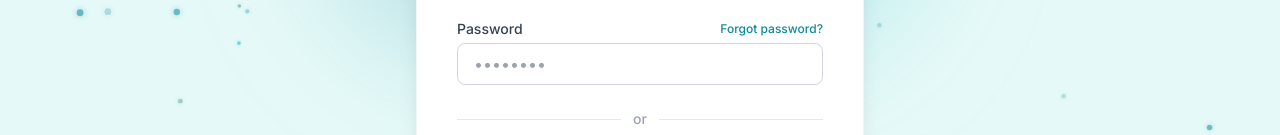
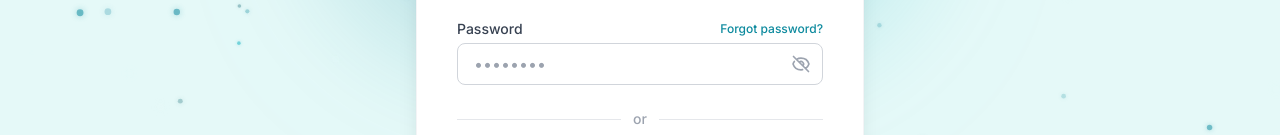
Before and after one commit to ADORIX000/adorix-webb, a React (Vite) app: page /login in a window 1280 px wide. Shown: the part 320-455 px from the top of the page. Built offline with nearby package versions, Linux system fonts and the light colour scheme; the HTML template or start-up script is replaced by a standard one.

Commit message:
Sign in part

```diff
--- a/src/pages/auth/Login.jsx
+++ b/src/pages/auth/Login.jsx
@@ -7,6 +7,7 @@ const Login = () => {
   const [errors, setErrors] = useState({});
   const [isLoading, setIsLoading] = useState(false);
   const [isGoogleLoading, setIsGoogleLoading] = useState(false);
+  const [showPassword, setShowPassword] = useState(false);
 
   const validate = () => {
     const newErrors = {};
@@ -75,14 +76,32 @@ const Login = () => {
               <label className="block text-sm font-medium text-gray-700">Password</label>
               <Link to="#" className="text-xs text-adorix-primary font-medium hover:underline">Forgot password?</Link>
             </div>
+            <div className="relative">
               <input
-              type="password"
+                type={showPassword ? 'text' : 'password'}
                 name="password"
                 value={form.password}
                 onChange={handleChange}
-              className={`w-full px-4 py-2 border rounded-lg focus:ring-2 focus:ring-adorix-primary focus:outline-none transition ${errors.password ? 'border-red-400 bg-red-50' : 'border-gray-300'}`}
+                className={`w-full px-4 py-2 border rounded-lg focus:ring-2 focus:ring-adorix-primary focus:outline-none transition pr-10 ${errors.password ? 'border-red-400 bg-red-50' : 'border-gray-300'}`}
                 placeholder="••••••••"
               />
+              <button
+                type="button"
+                className="absolute inset-y-0 right-0 pr-3 flex items-center text-gray-400 hover:text-gray-600 focus:outline-none"
+                onClick={() => setShowPassword(!showPassword)}
+              >
+                {showPassword ? (
+                  <svg className="h-5 w-5" fill="none" viewBox="0 0 24 24" stroke="currentColor">
+                    <path strokeLinecap="round" strokeLinejoin="round" strokeWidth={2} d="M15 12a3 3 0 11-6 0 3 3 0 016 0z" />
+                    <path strokeLinecap="round" strokeLinejoin="round" strokeWidth={2} d="M2.458 12C3.732 7.943 7.523 5 12 5c4.478 0 8.268 2.943 9.542 7-1.274 4.057-5.064 7-9.542 7-4.477 0-8.268-2.943-9.542-7z" />
+                  </svg>
+                ) : (
+                  <svg className="h-5 w-5" fill="none" viewBox="0 0 24 24" stroke="currentColor">
+                    <path strokeLinecap="round" strokeLinejoin="round" strokeWidth={2} d="M13.875 18.825A10.05 10.05 0 0112 19c-4.478 0-8.268-2.943-9.542-7a9.97 9.97 0 011.563-3.029m5.858.908a3 3 0 114.243 4.243M9.878 9.878l4.242 4.242M9.88 9.88l-3.29-3.29m7.532 7.532l3.29 3.29M3 3l3.59 3.59m0 0A9.953 9.953 0 0112 5c4.478 0 8.268 2.943 9.542 7a10.025 10.025 0 01-4.132 5.411m0 0L21 21" />
+                  </svg>
+                )}
+              </button>
+            </div>
             {errors.password && <p className="text-red-500 text-xs mt-1">{errors.password}</p>}
           </div>
 
--- a/src/pages/auth/Signup.jsx
+++ b/src/pages/auth/Signup.jsx
@@ -7,6 +7,7 @@ const Signup = () => {
   const [errors, setErrors] = useState({});
   const [isLoading, setIsLoading] = useState(false);
   const [isGoogleLoading, setIsGoogleLoading] = useState(false);
+  const [showPassword, setShowPassword] = useState(false);
 
   const validate = () => {
     const newErrors = {};
@@ -92,14 +93,32 @@ const Signup = () => {
           {/* Password */}
           <div>
             <label className="block text-sm font-medium text-gray-700 mb-1">Password</label>
+            <div className="relative">
               <input
-              type="password"
+                type={showPassword ? 'text' : 'password'}
                 name="password"
                 value={form.password}
                 onChange={handleChange}
-              className={`w-full px-4 py-2 border rounded-lg focus:ring-2 focus:ring-adorix-primary focus:outline-none transition ${errors.password ? 'border-red-400 bg-red-50' : 'border-gray-300'}`}
+                className={`w-full px-4 py-2 border rounded-lg focus:ring-2 focus:ring-adorix-primary focus:outline-none transition pr-10 ${errors.password ? 'border-red-400 bg-red-50' : 'border-gray-300'}`}
                 placeholder="Min. 8 characters"
               />
+              <button
+                type="button"
+                className="absolute inset-y-0 right-0 pr-3 flex items-center text-gray-400 hover:text-gray-600 focus:outline-none"
+                onClick={() => setShowPassword(!showPassword)}
+              >
+                {showPassword ? (
+                  <svg className="h-5 w-5" fill="none" viewBox="0 0 24 24" stroke="currentColor">
+                    <path strokeLinecap="round" strokeLinejoin="round" strokeWidth={2} d="M15 12a3 3 0 11-6 0 3 3 0 016 0z" />
+                    <path strokeLinecap="round" strokeLinejoin="round" strokeWidth={2} d="M2.458 12C3.732 7.943 7.523 5 12 5c4.478 0 8.268 2.943 9.542 7-1.274 4.057-5.064 7-9.542 7-4.477 0-8.268-2.943-9.542-7z" />
+                  </svg>
+                ) : (
+                  <svg className="h-5 w-5" fill="none" viewBox="0 0 24 24" stroke="currentColor">
+                    <path strokeLinecap="round" strokeLinejoin="round" strokeWidth={2} d="M13.875 18.825A10.05 10.05 0 0112 19c-4.478 0-8.268-2.943-9.542-7a9.97 9.97 0 011.563-3.029m5.858.908a3 3 0 114.243 4.243M9.878 9.878l4.242 4.242M9.88 9.88l-3.29-3.29m7.532 7.532l3.29 3.29M3 3l3.59 3.59m0 0A9.953 9.953 0 0112 5c4.478 0 8.268 2.943 9.542 7a10.025 10.025 0 01-4.132 5.411m0 0L21 21" />
+                  </svg>
+                )}
+              </button>
+            </div>
             {errors.password && <p className="text-red-500 text-xs mt-1">{errors.password}</p>}
           </div>
 
```
Lines whose indentation alone changed are shown as unchanged.
